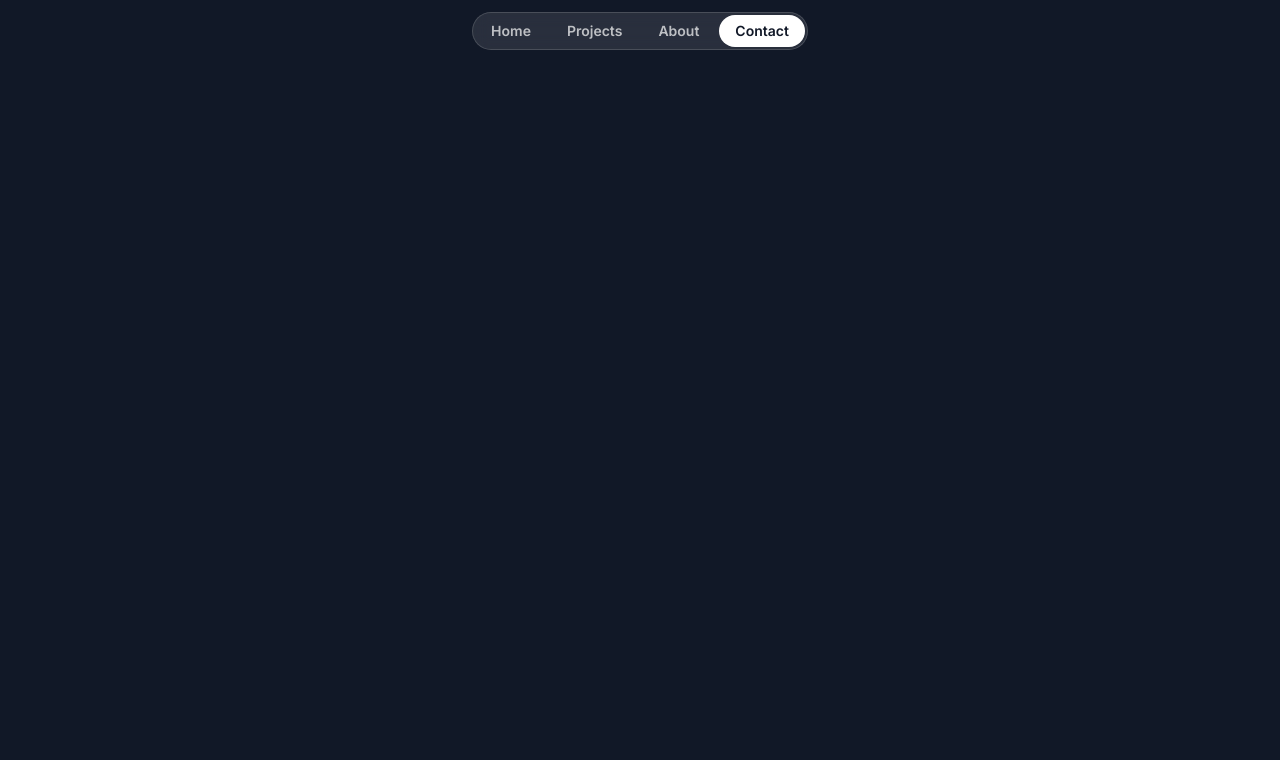
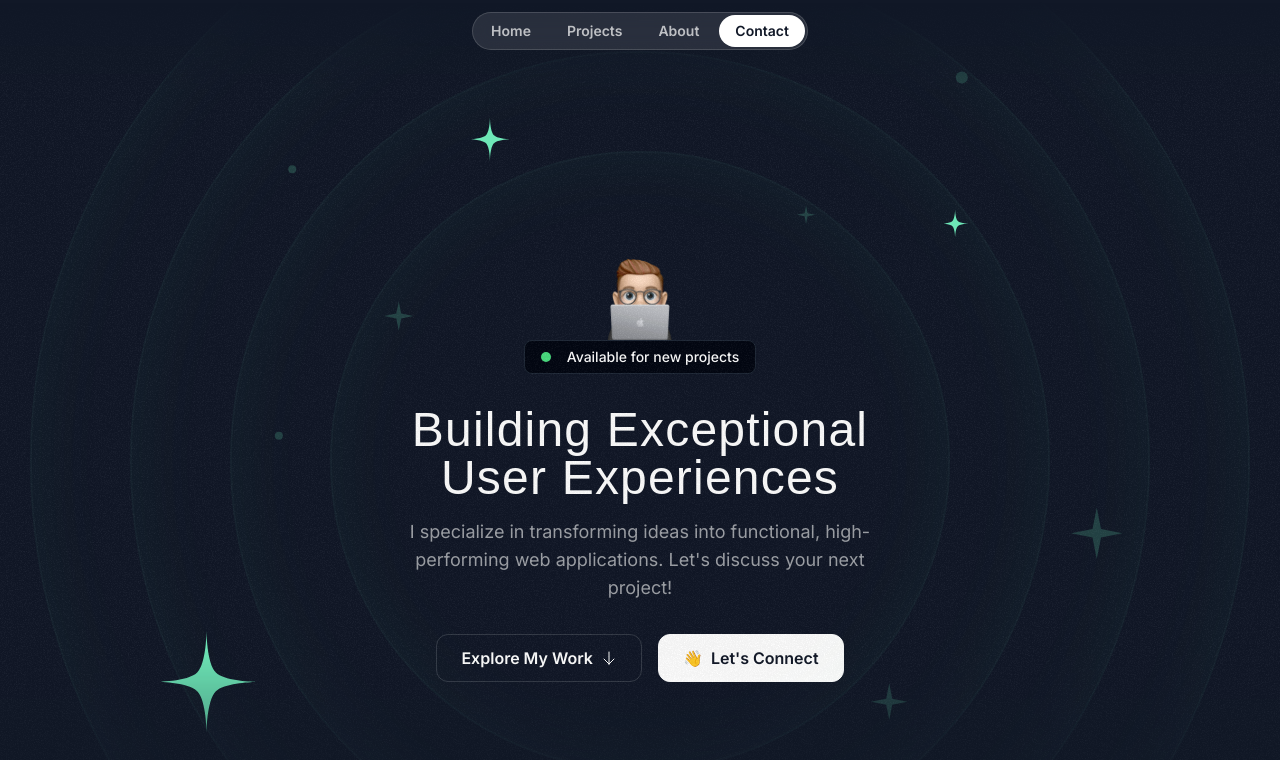
Before and after one commit to surikov-k/portfolio, a Next.js app: page / in a window 1280 px wide. Shown: the top 760 px of the page. Built offline with nearby package versions, Linux system fonts and the light colour scheme; a web font is replaced by a local one.

Commit message:
Hero Section

```diff
--- a/src/app/globals.css
+++ b/src/app/globals.css
@@ -6,4 +6,7 @@
   .nav-item {
     @apply rounded-full px-4 py-1.5 text-sm font-semibold text-white/70 hover:bg-white/10 hover:text-white transition duration-300;
   }
+  .hero-ring {
+    @apply absolute inset-0 left-1/2 top-1/2 -translate-x-1/2 -translate-y-1/2 rounded-full border-2 border-emerald-300/5 shadow-[0_0_80px_inset] shadow-emerald-300/5 ;
+  }
 }
--- a/src/app/page.tsx
+++ b/src/app/page.tsx
@@ -1,9 +1,11 @@
 import { Header } from "@/sections/header";
+import { HeroSection } from "@/sections/hero";
 
 export default function Home() {
   return (
     <div>
       <Header />
+      <HeroSection />
     </div>
   );
 }
--- /dev/null
+++ b/src/components/hero-orbit.tsx
@@ -0,0 +1,35 @@
+import { ReactNode } from "react";
+
+interface HeroOrbitProps {
+  children: ReactNode;
+  size: number;
+  rotation?: number;
+}
+
+export default function HeroOrbit({
+  size,
+  rotation,
+  children,
+}: HeroOrbitProps) {
+  return (
+    <div className="absolute left-1/2 top-1/2 -translate-x-1/2 -translate-y-1/2">
+      <div
+        className="flex items-start justify-start"
+        style={{
+          transform: `rotate(${rotation || 0}deg)`,
+          width: `${size}px`,
+          height: `${size}px`,
+        }}
+      >
+        <div
+          className="inline-flex"
+          style={{
+            transform: `rotate(${(rotation || 0) * -1}deg)`,
+          }}
+        >
+          {children}
+        </div>
+      </div>
+    </div>
+  );
+}
--- a/src/sections/header.tsx
+++ b/src/sections/header.tsx
@@ -26,7 +26,7 @@ const links = [
 export const Header = () => {
   const [currentMenuItem, setCurrentMenuItem] = useState(3);
   return (
-    <div className="relative top-3 flex items-center justify-center">
+    <div className="fixed top-3 z-10 flex w-full items-center justify-center">
       <nav className="flex gap-1 rounded-full border border-white/15 bg-white/10 p-0.5 backdrop-blur">
         {links.map(({ name, href }, index) => (
           <a
--- a/src/sections/hero.tsx
+++ b/src/sections/hero.tsx
@@ -1,3 +1,89 @@
+import Image from "next/image";
+
+import ArrowDown from "@/assets/icons/arrow-down.svg";
+import SparkleIcon from "@/assets/icons/sparkle.svg";
+import StarIcon from "@/assets/icons/star.svg";
+import grainImage from "@/assets/images/grain.jpg";
+import memojiImage from "@/assets/images/memoji-computer.png";
+import HeroOrbit from "@/components/hero-orbit";
+
 export const HeroSection = () => {
-  return <div>Hero Section</div>;
+  return (
+    <section className="relative z-0 overflow-x-clip py-32 md:py-48 lg:py-60">
+      <div className="absolute inset-0 [mask-image:linear-gradient(to_bottom,transparent,black_10%,black_70%,transparent)]">
+        <div
+          className="absolute inset-0 -z-30 opacity-5"
+          style={{ backgroundImage: `url(${grainImage.src}` }}
+        ></div>
+        <div className="hero-ring size-[620px]"></div>
+        <div className="hero-ring size-[820px]"></div>
+        <div className="hero-ring size-[1020px]"></div>
+        <div className="hero-ring size-[1220px]"></div>
+
+        <HeroOrbit size={800} rotation={-72}>
+          <StarIcon className="size-28 text-emerald-300" />
+        </HeroOrbit>
+        <HeroOrbit size={550} rotation={20}>
+          <StarIcon className="size-12 text-emerald-300" />
+        </HeroOrbit>
+        <HeroOrbit size={590} rotation={98}>
+          <StarIcon className="size-8 text-emerald-300" />
+        </HeroOrbit>
+        <HeroOrbit size={430} rotation={-14}>
+          <SparkleIcon className="size-8 text-emerald-300/20" />
+        </HeroOrbit>
+        <HeroOrbit size={440} rotation={79}>
+          <SparkleIcon className="size-5 text-emerald-300/20" />
+        </HeroOrbit>
+        <HeroOrbit size={530} rotation={179}>
+          <SparkleIcon className="size-10 text-emerald-300/20" />
+        </HeroOrbit>
+        <HeroOrbit size={710} rotation={144}>
+          <SparkleIcon className="size-14 text-emerald-300/20" />
+        </HeroOrbit>
+        <HeroOrbit size={720} rotation={85}>
+          <div className="size-3 rounded-full bg-emerald-300/20" />
+        </HeroOrbit>
+        <HeroOrbit size={520} rotation={-41}>
+          <div className="size-2 rounded-full bg-emerald-300/20" />
+        </HeroOrbit>
+        <HeroOrbit size={650} rotation={-5}>
+          <div className="size-2 rounded-full bg-emerald-300/20" />
+        </HeroOrbit>
+      </div>
+
+      <div className="container">
+        <div className="flex flex-col items-center">
+          <Image
+            src={memojiImage}
+            className="size-[100px]"
+            alt="Person peeking from behind a laptop"
+          />
+          <div className="inline-flex items-center gap-4 rounded-lg border border-gray-800 bg-gray-950 px-4 py-1.5">
+            <div className="size-2.5 rounded-full bg-green-400"></div>
+            <p className="text-sm font-medium">Available for new projects</p>
+          </div>
+        </div>
+        <div className="mx-auto max-w-lg">
+          <h1 className="mt-8 text-center font-serif text-3xl tracking-wide md:mx-auto md:text-5xl">
+            Building Exceptional User Experiences
+          </h1>
+          <p className="mt-4 text-center text-white/60 md:mx-auto md:text-lg">
+            I specialize in transforming ideas into functional, high-performing
+            web applications. Let&apos;s discuss your next project!
+          </p>
+        </div>
+        <div className="mt-8 flex flex-col items-center justify-center gap-4 md:flex-row">
+          <button className="inline-flex h-12 items-center gap-2 rounded-xl border border-white/15 px-6">
+            <span className="font-semibold">Explore My Work</span>
+            <ArrowDown className="size-4" />
+          </button>
+          <button className="inline-flex h-12 items-center gap-2 rounded-xl border border-white bg-white px-6 text-gray-900">
+            <span>👋</span>
+            <span className="font-semibold">Let&apos;s Connect</span>
+          </button>
+        </div>
+      </div>
+    </section>
+  );
 };
```
